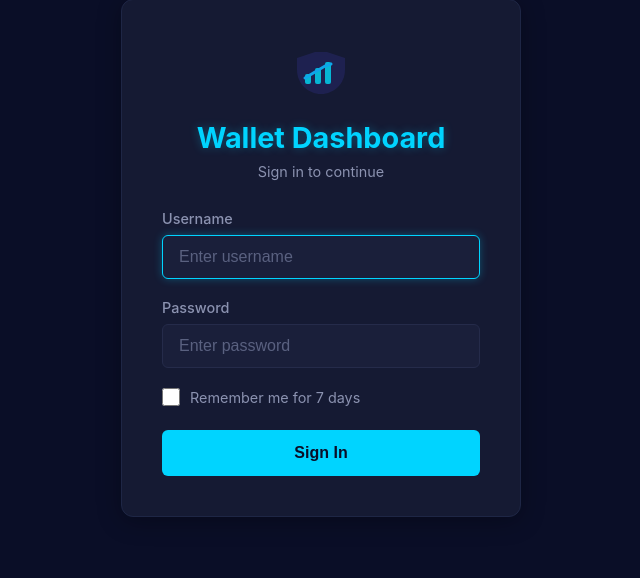
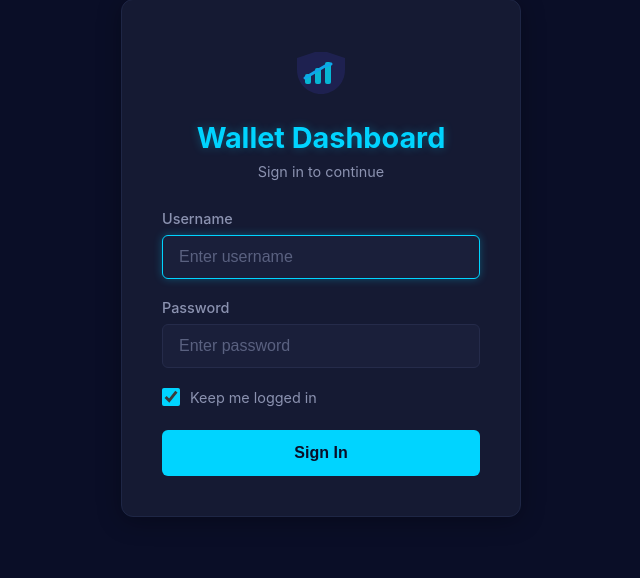
Before and after one commit to financetrader/tradeviewer-public, a Flask app: page /login in a window 1280 px wide. Shown: the part 142-720 px from the top of the page, without its empty margins (319-959 px from the left). Run offline with Flask 3, Linux system fonts and the light colour scheme; some libraries are stand-ins or nearby versions.

Commit message:
docs: Update auth to permanent session, add README documentation
- Change 'Remember me' to permanent login (1 year)
- Default checkbox to checked
- Update label to 'Keep me logged in'
- Add Authentication section to README
- Document login credentials setup in installation steps

```diff
--- a/config.py
+++ b/config.py
@@ -17,8 +17,8 @@ class Config:
     SESSION_COOKIE_HTTPONLY = True  # No JS access
     SESSION_COOKIE_SAMESITE = 'Lax'  # CSRF protection
 
-    # Remember Me (Flask-Login)
-    REMEMBER_COOKIE_DURATION = timedelta(days=7)
+    # Remember Me (Flask-Login) - Permanent login (1 year)
+    REMEMBER_COOKIE_DURATION = timedelta(days=365)
     REMEMBER_COOKIE_SECURE = False  # Set to True only when using HTTPS
     REMEMBER_COOKIE_HTTPONLY = True
 
--- a/templates/login.html
+++ b/templates/login.html
@@ -187,8 +187,8 @@
                 </div>
 
                 <div class="checkbox-group">
-                    <input type="checkbox" id="remember" name="remember">
-                    <label for="remember">Remember me for 7 days</label>
+                    <input type="checkbox" id="remember" name="remember" checked>
+                    <label for="remember">Keep me logged in</label>
                 </div>
 
                 <button type="submit" class="btn-login">Sign In</button>
```
Also changed, not shown: README.md.
